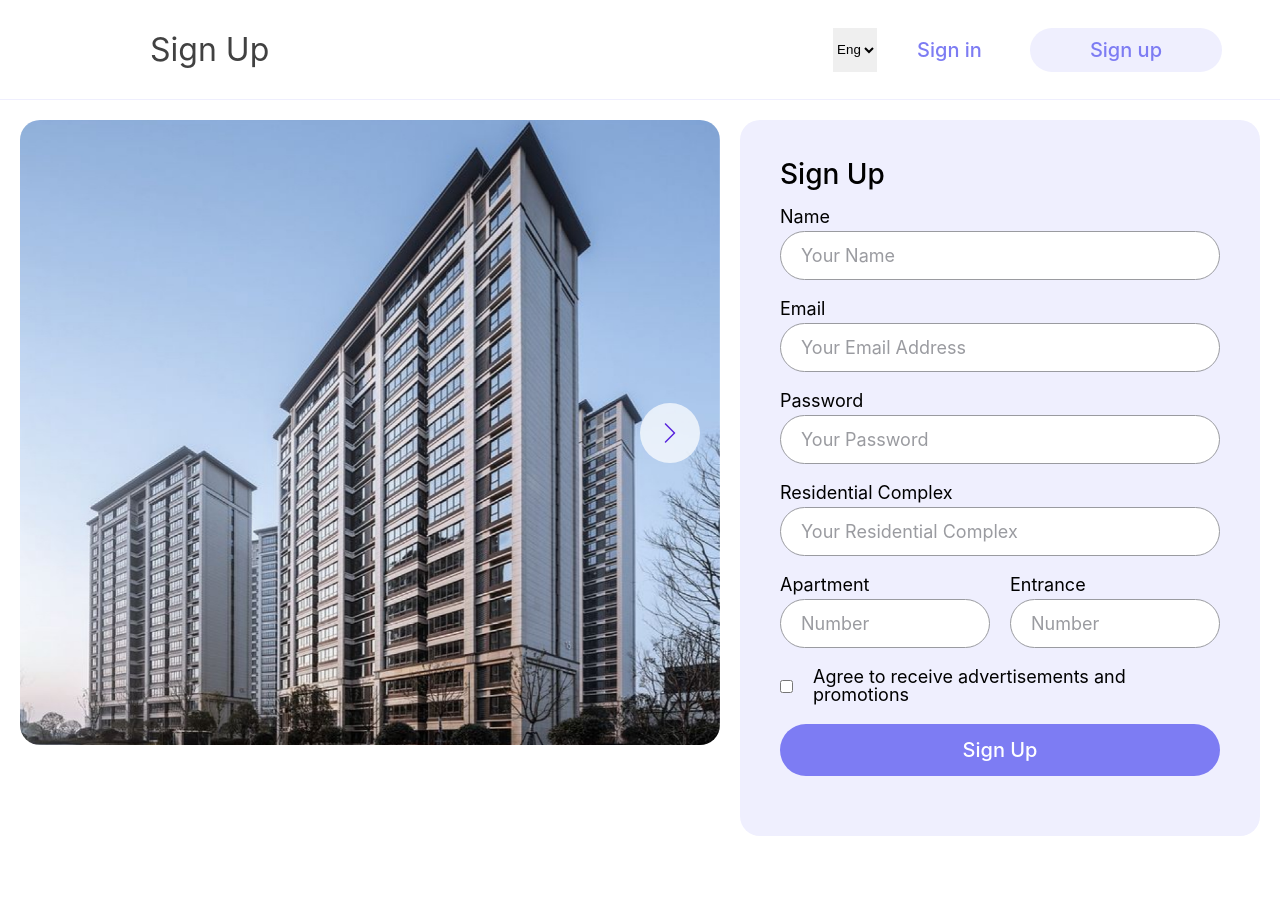
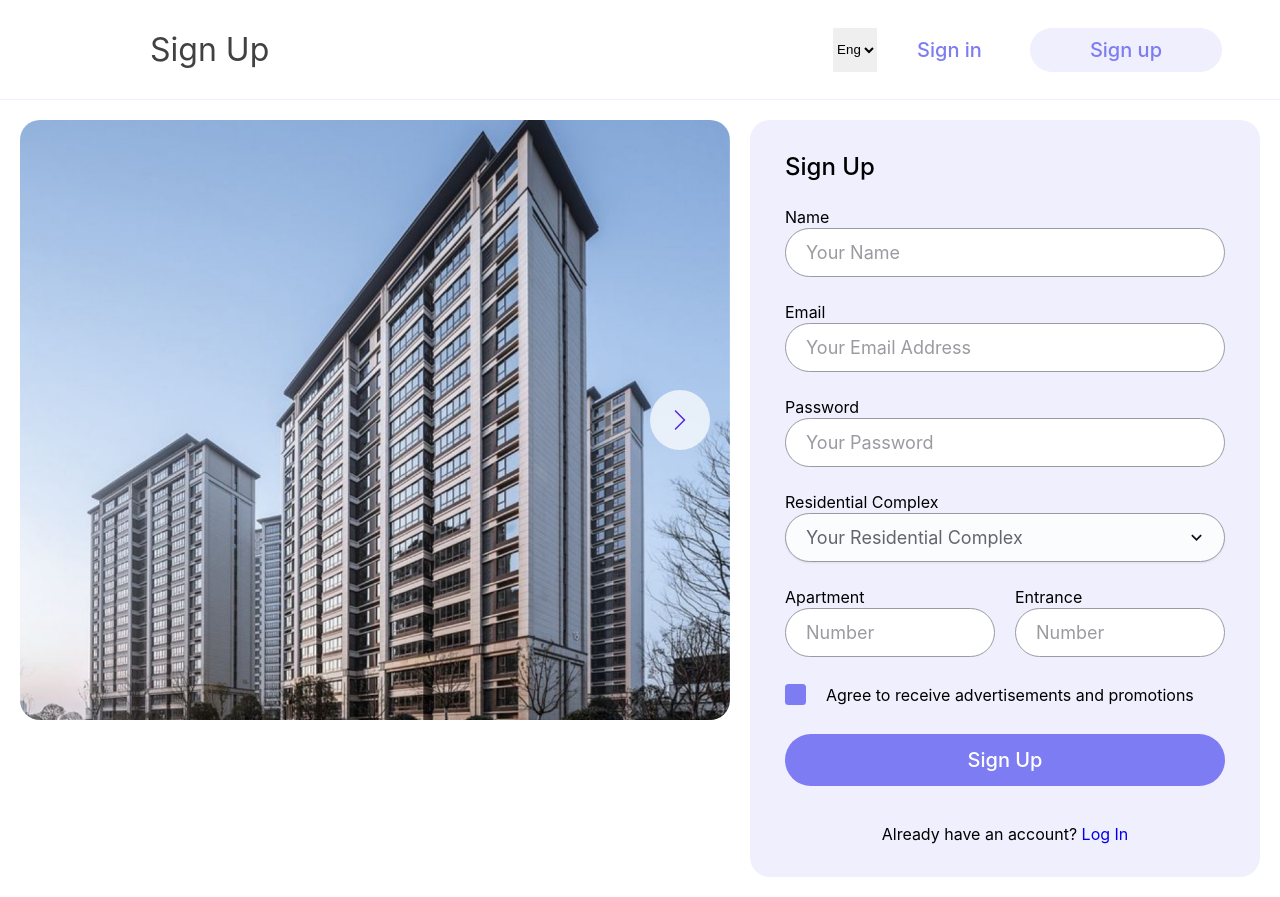
Before and after one commit to avdiachenko/teamchallenge-chat, a React (Vite) app in the folder frontend/: page /signup in a window 1280 px wide. Before the commit the page ends 856 px from the top, so only its background shows below. Built offline with nearby package versions, Linux system fonts and the light colour scheme.

Commit message:
feat: sign up selected validation

```diff
--- a/frontend/package.json
+++ b/frontend/package.json
@@ -10,7 +10,10 @@
     "preview": "vite preview"
   },
   "dependencies": {
-    "@mui/base": "^5.0.0-beta.40",
+    "@emotion/react": "^11.13.3",
+    "@emotion/styled": "^11.13.0",
+    "@mui/icons-material": "^6.0.2",
+    "@mui/joy": "^5.0.0-beta.48",
     "react": "^18.3.1",
     "react-dom": "^18.3.1",
     "react-hook-form": "^7.53.0",
--- a/frontend/src/pages/SignUp/SignUp.module.css
+++ b/frontend/src/pages/SignUp/SignUp.module.css
@@ -13,15 +13,13 @@
   align-items: flex-start;
   justify-content: space-between;
   min-height: calc(100dvh - 100px);
-  padding: 40px;
+  padding: 20px;
   width: 1600px;
-  gap: 40px;
 }
 
 @media screen and (max-width: 1600px) {
   .content {
     width: 100%;
-    padding: 20px;
     gap: 20px;
   }
 }
@@ -30,6 +28,7 @@
   .content {
     flex-direction: column;
     justify-content: flex-start;
+    padding: 10px;
   }
 }
 
@@ -41,7 +40,7 @@
   gap: 20px;
   width: 550px;
   height: 100%;
-  padding: 40px;
+  padding: 35px;
   border-radius: 20px;
   background-color: var(--purple-color-100);
 }
@@ -58,7 +57,7 @@
   flex-direction: column;
   align-items: flex-start;
   justify-content: center;
-  gap: 20px;
+  gap: 10px;
   width: 440px;
 }
 
@@ -69,8 +68,9 @@
 }
 
 .formTitle {
-  font-size: 28px;
+  font-size: 24px;
   font-weight: 500;
+  padding-bottom: 20px;
 }
 
 .wrapper {
@@ -82,17 +82,28 @@
   width: 100%;
 }
 
+.checkboxContainer {
+  display: flex;
+  flex-direction: column;
+  align-items: flex-start;
+  justify-content: flex-start;
+  gap: 3px;
+  width: 100%;
+  height: 40px;
+}
+
 .inputContainer {
   display: flex;
   flex-direction: column;
   align-items: flex-start;
-  justify-content: center;
-  gap: 5px;
+  justify-content: flex-start;
+  gap: 3px;
   width: 100%;
+  height: 85px;
 }
 
 .label {
-  font-size: 18px;
+  font-size: 16px;
   font-weight: 400;
 }
 
@@ -114,6 +125,9 @@
 
 .error {
   color: red;
+  font-size: 12px;
+  width: 100%;
+  text-align: center;
 }
 
 .submit {
@@ -147,3 +161,11 @@
 .success {
   color: green;
 }
+
+.text {
+  padding-top: 20px;
+  width: 100%;
+  font-size: 16px;
+  font-weight: 400;
+  text-align: center;
+}
--- a/frontend/src/pages/SignUp/SignUp.tsx
+++ b/frontend/src/pages/SignUp/SignUp.tsx
@@ -1,6 +1,10 @@
+import KeyboardArrowDown from "@mui/icons-material/KeyboardArrowDown";
+import { Checkbox, Select } from "@mui/joy";
+import Option from "@mui/joy/Option";
+import { selectClasses } from "@mui/joy/Select";
 import { useEffect } from "react";
-import { SubmitHandler, useForm } from "react-hook-form";
-import { useNavigate } from "react-router-dom";
+import { Controller, SubmitHandler, useForm } from "react-hook-form";
+import { Link, useNavigate } from "react-router-dom";
 import { useUserStore } from "../../entities/user/user.store";
 import { RegistrationData } from "../../entities/user/user.types";
 import { SignSwiper } from "../../shared/components/SignSwiper/SignSwiper";
@@ -12,6 +16,7 @@ export function SignUp() {
     register,
     handleSubmit,
     reset,
+    control,
     formState: { errors },
   } = useForm<RegistrationData>();
 
@@ -79,8 +84,13 @@ export function SignUp() {
                 {...register("password", {
                   required: "Password is required",
                   minLength: {
-                    value: 6,
-                    message: "Password must be at least 6 characters long",
+                    value: 8,
+                    message: "Password must be at least 8 characters long",
+                  },
+                  pattern: {
+                    value: /^(?=.*[a-z])(?=.*[A-Z])(?=.*\d)[a-zA-Z\d]{8,}$/,
+                    message:
+                      "Must contain one uppercase letter, one lowercase letter, and one number",
                   },
                 })}
                 placeholder="Your Password"
@@ -91,13 +101,62 @@ export function SignUp() {
 
             <div className={styles.inputContainer}>
               <label className={styles.label}>Residential Complex</label>
-              <input
-                type="text"
-                {...register("residential_complex", {
-                  required: "Residential complex is required",
-                })}
-                placeholder="Your Residential Complex"
-                className={styles.input}
+              <Controller
+                name="residential_complex"
+                control={control}
+                defaultValue=""
+                rules={{ required: "Residential complex is required" }}
+                render={({ field }) => (
+                  <Select
+                    {...field}
+                    placeholder="Your Residential Complex"
+                    indicator={<KeyboardArrowDown />}
+                    sx={{
+                      width: "100%",
+                      fontSize: "18px",
+                      fontWeight: 400,
+                      padding: "13px 20px",
+                      borderRadius: "40px",
+                      color: "var(--black-color)",
+                      border: "1px solid var(--gray-color-500)",
+                      "&:hover": {
+                        backgroundColor: "var(--white-color)",
+                      },
+                      [`& .${selectClasses.indicator}`]: {
+                        transition: "0.2s",
+                        [`&.${selectClasses.expanded}`]: {
+                          transform: "rotate(-180deg)",
+                        },
+                      },
+                    }}
+                    slotProps={{
+                      listbox: {
+                        sx: {
+                          maxHeight: 200,
+                          overflow: "auto",
+                          borderRadius: "5px",
+                        },
+                      },
+                    }}
+                  >
+                    {[
+                      "Panorama",
+                      "Azure Coast",
+                      "Altair",
+                      "Sunny Quarter",
+                      "Riviera",
+                      "Radiance",
+                      "Harmony",
+                      "Northern Star",
+                      "Eco Park",
+                      "Green Island",
+                    ].map((complex) => (
+                      <Option key={complex} value={complex}>
+                        {complex}
+                      </Option>
+                    ))}
+                  </Select>
+                )}
               />
               {errors.residential_complex && (
                 <p className={styles.error}>{errors.residential_complex.message}</p>
@@ -111,6 +170,14 @@ export function SignUp() {
                   type="number"
                   {...register("apartment", {
                     required: "Apartment is required",
+                    min: {
+                      value: 1,
+                      message: "Number must be at least 1",
+                    },
+                    max: {
+                      value: 500,
+                      message: "Number must be 500 or less",
+                    },
                   })}
                   placeholder="Number"
                   className={styles.input}
@@ -122,7 +189,17 @@ export function SignUp() {
                 <label className={styles.label}>Entrance</label>
                 <input
                   type="number"
-                  {...register("entrance", { required: "Entrance is required" })}
+                  {...register("entrance", {
+                    required: "Entrance is required",
+                    min: {
+                      value: 1,
+                      message: "Number must be at least 1",
+                    },
+                    max: {
+                      value: 50,
+                      message: "Number must be 50 or less",
+                    },
+                  })}
                   placeholder="Number"
                   className={styles.input}
                 />
@@ -130,12 +207,24 @@ export function SignUp() {
               </div>
             </div>
 
-            <div className={styles.inputContainer}>
+            <div className={styles.checkboxContainer}>
               <div className={styles.wrapper}>
-                <input
-                  type="checkbox"
+                <Checkbox
+                  sx={{
+                    "& .MuiCheckbox-checkbox": {
+                      backgroundColor: "var(--purple-color-600)",
+                    },
+                    "& .MuiCheckbox-checkbox:hover": {
+                      backgroundColor: "var(--purple-color-600)",
+                    },
+                    "& .MuiCheckbox-icon": {
+                      color: "var(--white-color)",
+                    },
+                  }}
+                  disabled={false}
+                  size="lg"
+                  variant="solid"
                   {...register("agree", { required: "Agree is required" })}
-                  className={styles.checkbox}
                 />
                 <label className={styles.label}>
                   Agree to receive advertisements and promotions
@@ -151,6 +240,13 @@ export function SignUp() {
               {regError && <p className={styles.error}>{regErrorMessage}</p>}
               {regSuccess && <p className={styles.success}>Registration success</p>}
             </div>
+
+            <div className={styles.text}>
+              Already have an account?{" "}
+              <Link to="/signin" className={styles.link}>
+                Log In
+              </Link>
+            </div>
           </form>
         </div>
       </div>
--- a/frontend/src/shared/components/SignSwiper/SignSwiper.module.css
+++ b/frontend/src/shared/components/SignSwiper/SignSwiper.module.css
@@ -4,13 +4,19 @@
   flex-direction: column;
   align-items: center;
   justify-content: center;
-  height: 700px;
+  height: 750px;
   width: 900px;
+}
+
+@media screen and (max-width: 1600px) {
+  .container {
+    height: 700px;
+  }
 }
 
 @media screen and (max-width: 1360px) {
   .container {
-    height: 100%;
+    height: 600px;
   }
 }
 
```
Also changed, not shown: 1 other file (tests, documents, lock files or other folders).
